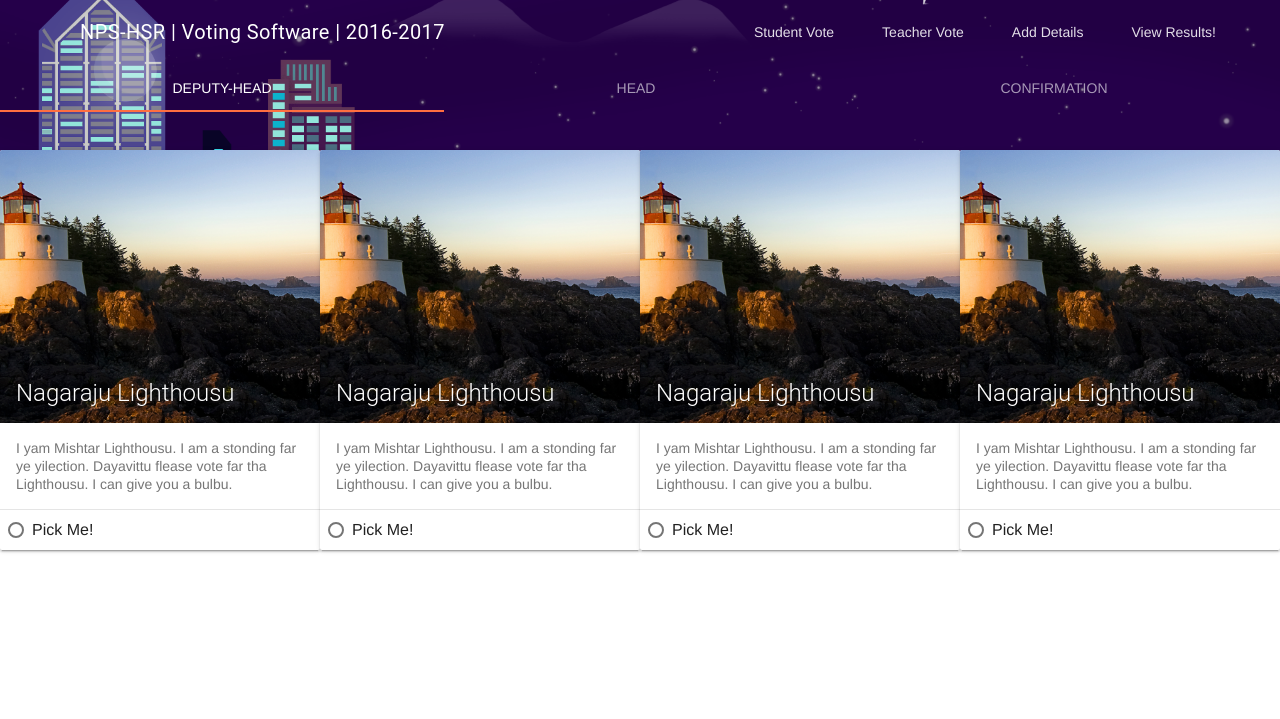
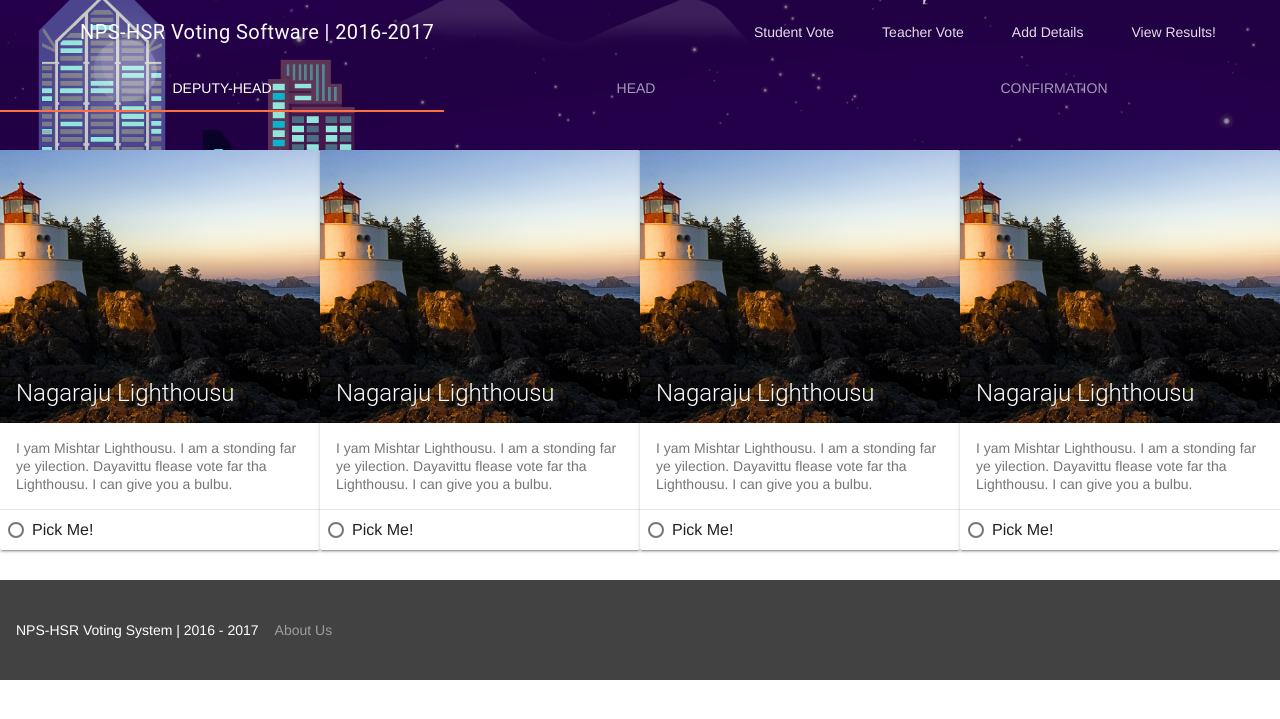
Before and after one commit to drakonizer/nps-dev, a PHP site: page / in a window 1280 px wide. Shown: the top 719 px of the page. Run offline with PHP 8.4, Linux system fonts and the light colour scheme; some libraries are stand-ins or nearby versions.

Commit message:
Add footer, minor changes
Too many '|'s in the header. Fix that. Add footer, work on color of footer later.

```diff
--- a/index.html
+++ b/index.html
@@ -30,7 +30,7 @@
 			<header class="mdl-layout__header mdl-layout__header--transparent" >
 				<div class="mdl-layout__header-row">
 					<!-- Title -->
-					<span class="mdl-layout-title">NPS-HSR | Voting Software | 2016-2017</span>
+					<span class="mdl-layout-title">NPS-HSR Voting Software | 2016-2017</span>
 					<!--NOTE: We will use a different image and change the color of the text in the header accordingly -->
 					<!-- Add spacer, to align navigation to the right -->
 					<div class="mdl-layout-spacer"></div>
@@ -136,5 +136,17 @@
 		</div>
 		<!-- end of cards -->
 	</div>
-	</body>
+</body>
+
+	<!-- footer -->
+	<footer class="mdl-mini-footer" id="myfoot">
+	  <div class="mdl-mini-footer__left-section">
+	    <div class="mdl-logo">NPS-HSR Voting System | 2016 - 2017</div>
+	    <ul class="mdl-mini-footer__link-list">
+	      <li><a href="#">About Us</a></li>
+	    </ul>
+	  </div>
+	</footer>
+
+
 </html>
--- a/style.css
+++ b/style.css
@@ -5,31 +5,27 @@ div#bread {
 	margin-right: 0px;
 }
 
-div#logo a{
+div#logo a {
 	margin-left: 10px;
 }
 
-div#childu
-{
+div#childu {
 	display: inline-block;
 	margin-top: 150px;
 	margin-left: auto;
 }
 
-div#rusk
-{
+div#rusk {
 	text-align: center;
 }
 
-div#parentu
-{
+div#parentu {
 	display:flex;
 	justify-content:space-between;
 
 }
 
-div#passform
-{
+div#passform {
    position: relative;
    position: absolute;
    top: 50%;
@@ -38,3 +34,7 @@ div#passform
    margin-right: -50%;
    transform: translate(-50%, -50%);
 }
+
+footer#myfoot {
+	margin-top: 30px;
+}
```
Also changed, not shown: pass-page.html (+10 -0 lines).
